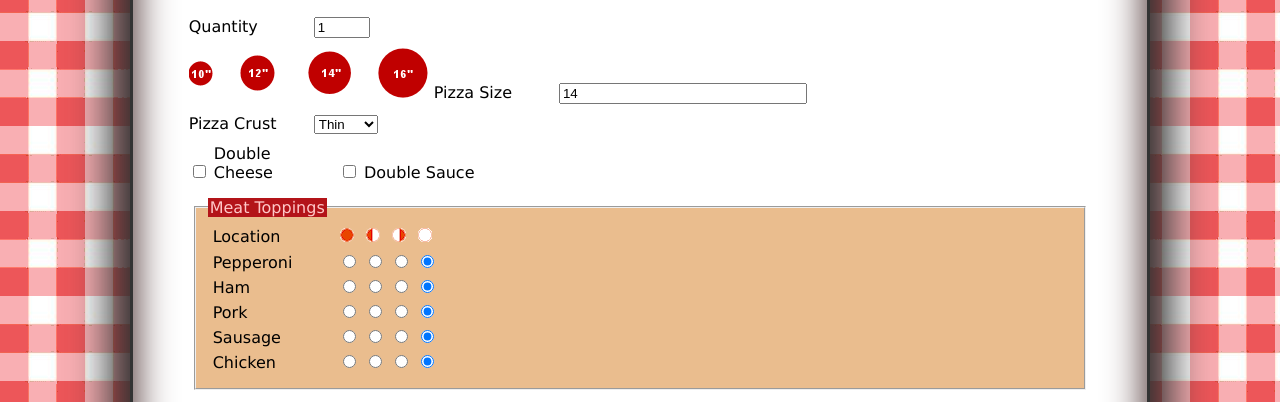
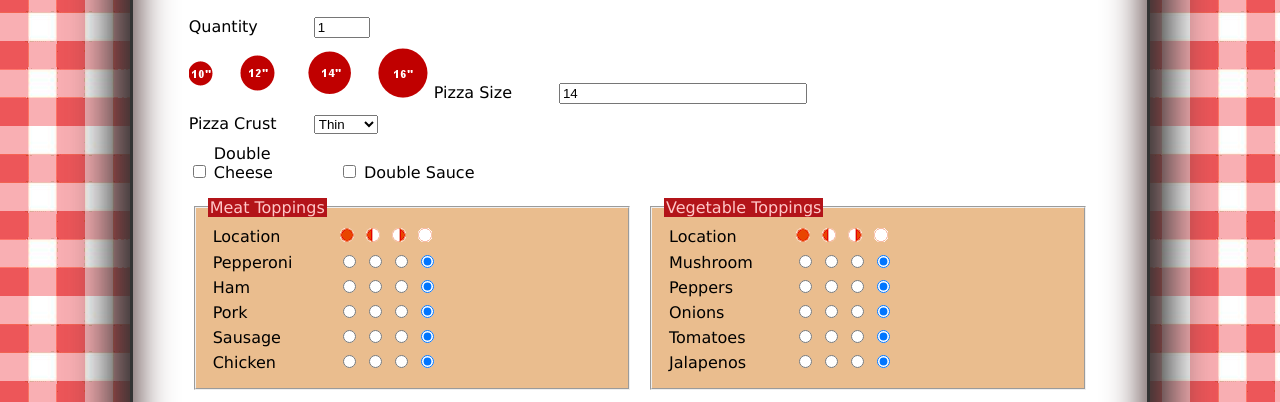
Before and after one commit to bguzman07/review-7, a plain HTML site: page pages/rb_build.html in a window 1280 px wide. Shown: the part 384-786 px from the top of the page. Drawn offline with Linux system fonts and the light colour scheme; files whose address does not match are found by name.

Commit message:
second commit

```diff
--- a/pages/rb_build.html
+++ b/pages/rb_build.html
@@ -128,6 +128,62 @@
                </div>
             </fieldset>
 
+            <fieldset>
+               <legend> Vegetable Toppings </legend>
+
+               <div>
+                  <label> Location </label>
+                  <img src="../images/rb_full.png" alt="full"/>
+                  <img src="../images/rb_left.png" alt="left"/>
+                  <img src="../images/rb_right.png" alt="right"/>
+                  <img src="../images/rb_none.png" alt="none"/>
+               </div>
+
+               <div>
+                  <label> Mushroom </label>
+                  <input type="radio" name="mushroom" value="full"/>
+                  <input type="radio" name="mushroom" value="left"/>
+                  <input type="radio" name="mushroom" value="right"/>
+                  <input type="radio" name="mushroom" value="none" checked/>
+               </div>
+
+               <div>
+                  <label> Peppers </label>
+                  <input type="radio" name="peppers" value="full"/>
+                  <input type="radio" name="peppers" value="left"/>
+                  <input type="radio" name="peppers" value="right"/>
+                  <input type="radio" name="peppers" value="none" checked/>
+               </div>
+
+               <div>
+                  <label> Onions </label>
+                  <input type="radio" name="onions" value="full"/>
+                  <input type="radio" name="onions" value="left"/>
+                  <input type="radio" name="onions" value="right"/>
+                  <input type="radio" name="onions" value="none" checked/>
+               </div>
+
+               <div>
+                  <label> Tomatoes </label>
+                  <input type="radio" name="tomatoes" value="full"/>
+                  <input type="radio" name="tomatoes" value="left"/>
+                  <input type="radio" name="tomatoes" value="right"/>
+                  <input type="radio" name="tomatoes" value="none" checked/>
+               </div>
+
+               <div>
+                  <label> Jalapenos </label>
+                  <input type="radio" name="jalapenos" value="full"/>
+                  <input type="radio" name="jalapenos" value="left"/>
+                  <input type="radio" name="jalapenos" value="right"/>
+                  <input type="radio" name="jalapenos" value="none" checked/>
+               </div>
+            </fieldset>
+
+            <div>
+               <input type="submit" value="Add to your Order" />
+            </div>
+
          </form>
 
    </section>
```
